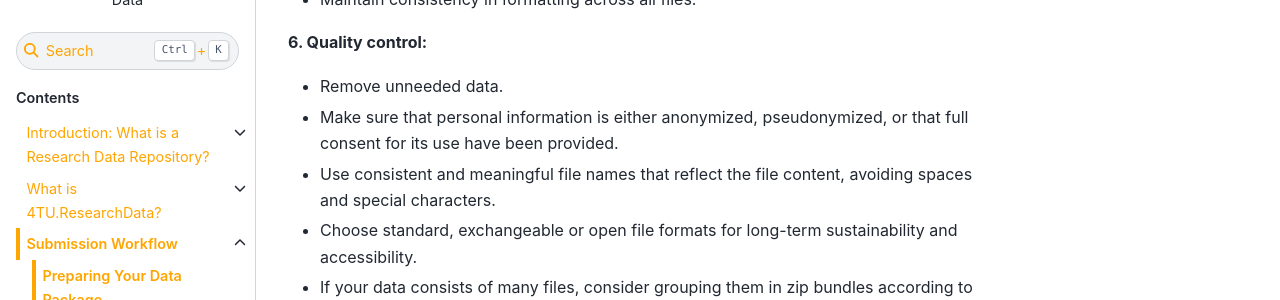
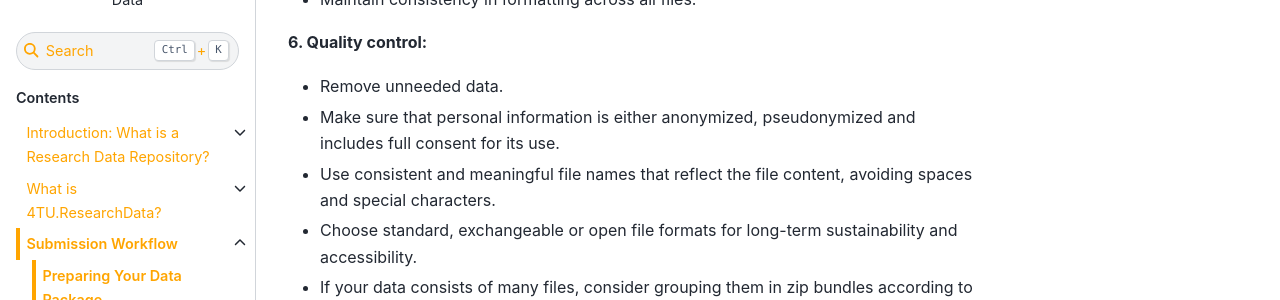
Before and after one commit to TUDelft-books/FAIR4TU_Submission_Help, a Jupyter Book: the page built from book/submission_workflow/preparing_your_data_package.md, in a window 1280 px wide and 900 px high, scrolled down 864 px. Shown: the part 153-453 px from the top of the window. Built offline with Jupyter Book 1.0.4 settings and Sphinx 7.4.7 and the Sphinx Book theme 1.1.4, drawn with Linux system fonts in a browser that asks for light colours; pages that are not in the unit, such as notebooks, are missing from menus; comment, search, counter and statistics services are not loaded.

Commit message:
Update preparing_your_data_package.md

```diff
--- a/book/submission_workflow/preparing_your_data_package.md
+++ b/book/submission_workflow/preparing_your_data_package.md
@@ -25,7 +25,7 @@ Follow these guidelines to develop a comprehensive data package:
 
 **6. Quality control:**
 * Remove unneeded data.
-* Make sure that personal information is either anonymized, pseudonymized, or that full consent for its use have been provided.
+* Make sure that personal information is either anonymized, pseudonymized and includes full consent for its use.
 * Use consistent and meaningful file names that reflect the file content, avoiding spaces and special characters.
 * Choose standard, exchangeable or open file formats for long-term sustainability and accessibility.
 * If your data consists of many files, consider grouping them in zip bundles according to their content or file format, to make upload and download easier.
```
